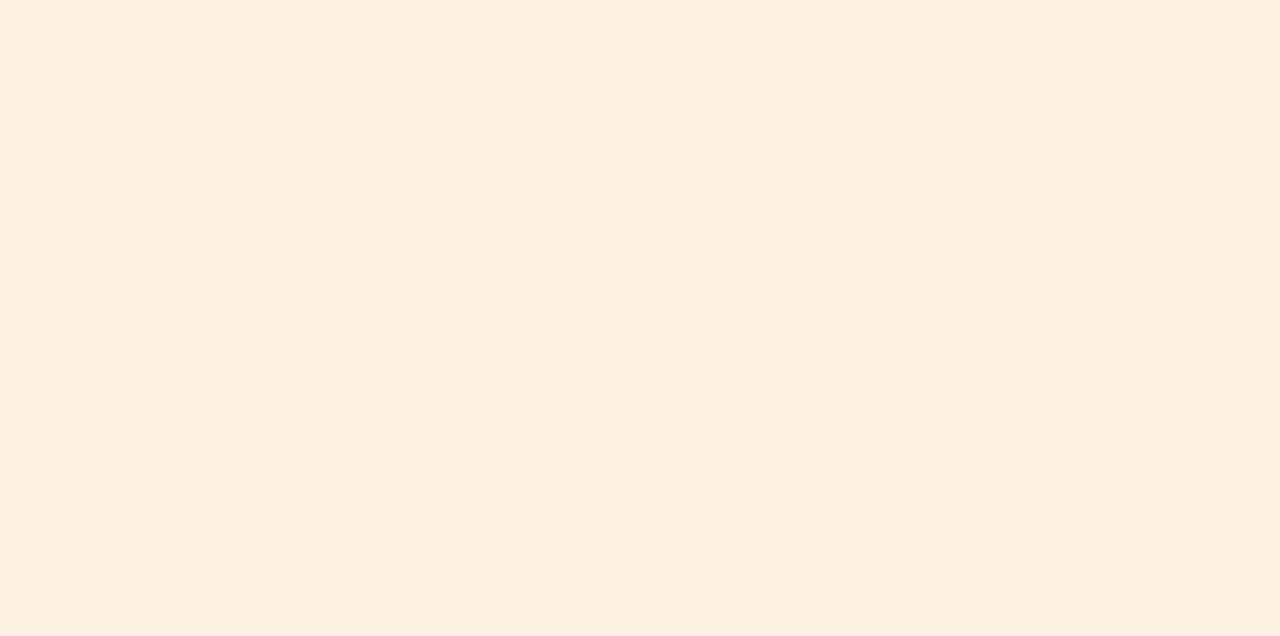
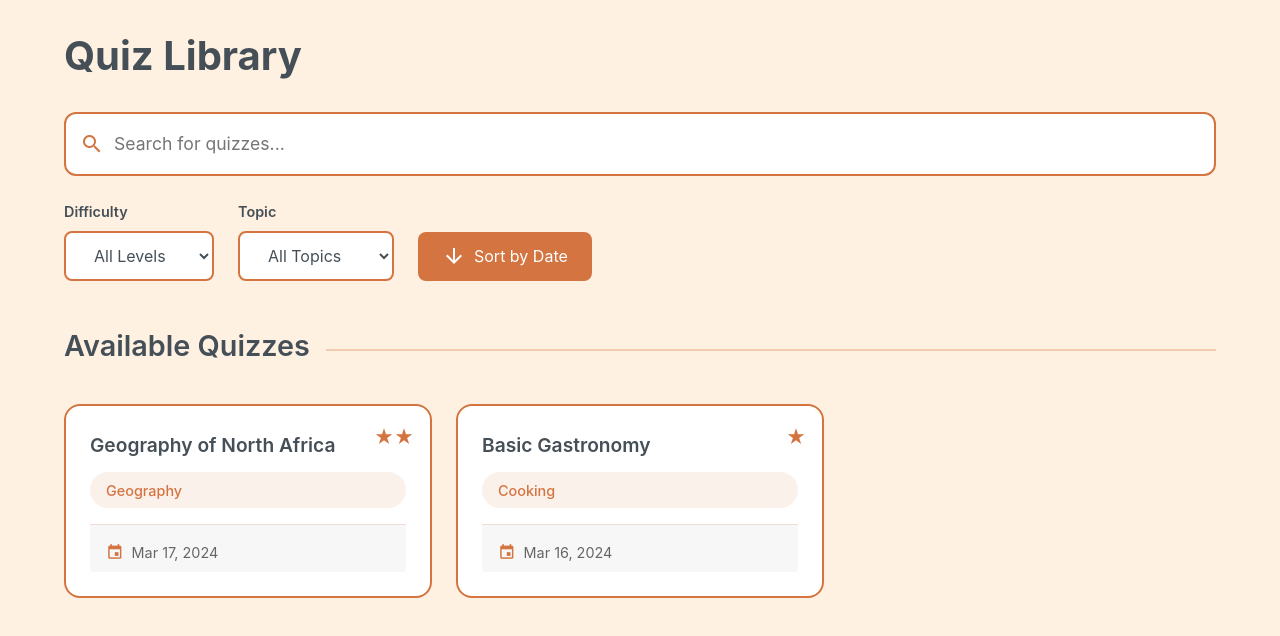
Before and after one commit to ibhiyassine/Quiz-App-Remastered, a Vue app: page /quiz in a window 1280 px wide. Before the commit this address had no page. Shown: the top 636 px of the page. Built offline with nearby package versions, Linux system fonts and the light colour scheme.

Commit message:
- Created Quiz Library view with search and filters - Added quiz cards with difficulty and topic display - Implemented routing to TakeQuizView (/quiz/:id)

```diff
--- a/src/router/index.js
+++ b/src/router/index.js
@@ -2,11 +2,13 @@ import { createRouter, createWebHistory } from 'vue-router'
 import LoginRegisterView from '@/views/LoginRegisterView.vue'
 import ProfileView from '@/views/ProfileView.vue'
 import HomeView from '@/views/HomeView.vue'
+import QuizView from '@/views/QuizView.vue'
+import TakeQuizView from '@/views/TakeQuizView.vue'
+
 const router = createRouter({
   history: createWebHistory(import.meta.env.BASE_URL),
   routes: [
     {
-
       path: '/',
       name: 'home',
       component: HomeView
@@ -25,6 +27,16 @@ const router = createRouter({
       path: '/profile/:username',
       name: 'Profile',
       component: ProfileView
+    },
+    {
+      path: '/quiz',
+      name: 'quiz',
+      component: QuizView
+    },
+    {
+      path: '/quiz/:id',
+      name: 'take-quiz',
+      component: TakeQuizView
     }
   ]
 })
--- /dev/null
+++ b/src/views/QuizView.vue
@@ -0,0 +1,378 @@
+<template>
+  <div class="quiz-view">
+    <!-- Search and Filter Section -->
+    <div class="search-filter-section">
+      <h1 class="page-title">Quiz Library</h1>
+      <div class="search-bar">
+        <i class="material-icons search-icon">search</i>
+        <input
+          type="text"
+          v-model="searchQuery"
+          placeholder="Search for quizzes..."
+          @input="filterQuizzes"
+        >
+      </div>
+
+      <div class="filters">
+        <div class="filter-group">
+          <label>Difficulty</label>
+          <select v-model="selectedDifficulty" @change="filterQuizzes">
+            <option value="">All Levels</option>
+            <option value="1">Easy</option>
+            <option value="2">Medium</option>
+            <option value="3">Hard</option>
+          </select>
+        </div>
+
+        <div class="filter-group">
+          <label>Topic</label>
+          <select v-model="selectedTopic" @change="filterQuizzes">
+            <option value="">All Topics</option>
+            <option v-for="topic in topics" :key="topic" :value="topic">
+              {{ topic }}
+            </option>
+          </select>
+        </div>
+
+        <button class="sort-btn" @click="toggleSortOrder">
+          <i class="material-icons">{{ sortAscending ? 'arrow_upward' : 'arrow_downward' }}</i>
+          Sort by Date
+        </button>
+      </div>
+    </div>
+
+    <!-- All Quizzes Section -->
+    <section class="quiz-section">
+      <div class="section-header">
+        <h2>Available Quizzes</h2>
+        <div class="section-line"></div>
+      </div>
+      <div class="quiz-grid">
+        <div
+          v-for="quiz in filteredQuizzes"
+          :key="quiz.id"
+          class="quiz-card"
+          @click="navigateToQuiz(quiz.id)"
+        >
+          <div class="difficulty-badge">
+            {{ '★'.repeat(quiz.difficulty) }}
+          </div>
+          <div class="quiz-info">
+            <span class="quiz-name">{{ quiz.name }}</span>
+            <span class="quiz-topic">{{ quiz.topic }}</span>
+          </div>
+          <div class="card-footer">
+            <span class="quiz-date">
+              <i class="material-icons">event</i>
+              {{ formatDate(quiz.date) }}
+            </span>
+          </div>
+        </div>
+      </div>
+    </section>
+  </div>
+</template>
+
+<script setup>
+import { ref, computed } from 'vue';
+import { useRouter } from 'vue-router';
+
+const router = useRouter();
+
+// test
+const quizzes = ref([
+  {
+    id: 1,
+    name: 'Geography of North Africa',
+    topic: 'Geography',
+    difficulty: 2,
+    date: new Date('2024-03-17'),
+  },
+  {
+    id: 2,
+    name: 'Basic Gastronomy',
+    topic: 'Cooking',
+    difficulty: 1,
+    date: new Date('2024-03-16'),
+  },
+]);
+
+const searchQuery = ref('');
+const selectedDifficulty = ref('');
+const selectedTopic = ref('');
+const sortAscending = ref(false);
+
+const topics = computed(() => {
+  return [...new Set(quizzes.value.map(quiz => quiz.topic))];
+});
+
+const filteredQuizzes = computed(() => {
+  let filtered = [...quizzes.value];
+
+  // Apply search filter
+  if (searchQuery.value) {
+    const query = searchQuery.value.toLowerCase();
+    filtered = filtered.filter(quiz =>
+      quiz.name.toLowerCase().includes(query) ||
+      quiz.topic.toLowerCase().includes(query)
+    );
+  }
+
+  // Apply difficulty filter
+  if (selectedDifficulty.value) {
+    filtered = filtered.filter(quiz =>
+      quiz.difficulty === parseInt(selectedDifficulty.value)
+    );
+  }
+
+  // Apply topic filter
+  if (selectedTopic.value) {
+    filtered = filtered.filter(quiz =>
+      quiz.topic === selectedTopic.value
+    );
+  }
+
+  // Apply sorting
+  filtered.sort((a, b) => {
+    return sortAscending.value
+      ? a.date - b.date
+      : b.date - a.date;
+  });
+
+  return filtered;
+});
+
+const navigateToQuiz = (quizId) => {
+  router.push(`/quiz/${quizId}`);
+};
+
+const toggleSortOrder = () => {
+  sortAscending.value = !sortAscending.value;
+};
+
+const formatDate = (date) => {
+  return new Date(date).toLocaleDateString('en-US', {
+    year: 'numeric',
+    month: 'short',
+    day: 'numeric'
+  });
+};
+</script>
+
+<style scoped>
+.quiz-view {
+  min-height: 100vh;
+  padding: 2rem 4rem;
+  background-color: #fff1e1;
+  color: #454f57;
+}
+
+.page-title {
+  font-size: 2.5rem;
+  font-weight: 700;
+  margin-bottom: 2rem;
+  color: #454f57;
+}
+
+.search-filter-section {
+  margin-bottom: 3rem;
+}
+
+.search-bar {
+  position: relative;
+  margin-bottom: 1.5rem;
+}
+
+.search-icon {
+  position: absolute;
+  left: 1rem;
+  top: 50%;
+  transform: translateY(-50%);
+  color: #d47440;
+}
+
+.search-bar input {
+  width: 100%;
+  padding: 1rem 1rem 1rem 3rem;
+  border: 2px solid #d47440;
+  border-radius: 12px;
+  background-color: white;
+  font-size: 1.1rem;
+  transition: all 0.3s ease;
+}
+
+.search-bar input:focus {
+  outline: none;
+  box-shadow: 0 0 0 3px rgba(212, 116, 64, 0.2);
+}
+
+.filters {
+  display: flex;
+  gap: 1.5rem;
+  align-items: flex-end;
+}
+
+.filter-group {
+  display: flex;
+  flex-direction: column;
+  gap: 0.5rem;
+}
+
+.filter-group label {
+  font-size: 0.9rem;
+  font-weight: 600;
+  color: #454f57;
+}
+
+.filters select {
+  padding: 0.75rem 1.5rem;
+  border: 2px solid #d47440;
+  border-radius: 8px;
+  background-color: white;
+  color: #454f57;
+  cursor: pointer;
+  font-size: 1rem;
+  min-width: 150px;
+  transition: all 0.3s ease;
+}
+
+.filters select:hover {
+  border-color: #c26636;
+}
+
+.sort-btn {
+  display: flex;
+  align-items: center;
+  gap: 0.5rem;
+  padding: 0.75rem 1.5rem;
+  background-color: #d47440;
+  color: white;
+  border: none;
+  border-radius: 8px;
+  cursor: pointer;
+  font-size: 1rem;
+  transition: all 0.3s ease;
+}
+
+.sort-btn:hover {
+  background-color: #c26636;
+  transform: translateY(-2px);
+}
+
+.section-header {
+  display: flex;
+  align-items: center;
+  gap: 1rem;
+  margin-bottom: 2rem;
+}
+
+.section-header h2 {
+  font-size: 1.8rem;
+  font-weight: 600;
+  color: #454f57;
+  white-space: nowrap;
+}
+
+.section-line {
+  height: 2px;
+  background-color: #d47440;
+  flex-grow: 1;
+  opacity: 0.3;
+}
+
+.quiz-section {
+  margin-bottom: 4rem;
+}
+
+.quiz-grid {
+  display: grid;
+  grid-template-columns: repeat(auto-fill, minmax(320px, 1fr));
+  gap: 1.5rem;
+}
+
+.quiz-card {
+  background-color: white;
+  padding: 1.5rem;
+  border-radius: 16px;
+  color: #454f57;
+  display: flex;
+  flex-direction: column;
+  gap: 1rem;
+  transition: all 0.3s ease;
+  border: 2px solid #d47440;
+  position: relative;
+  overflow: hidden;
+  cursor: pointer;
+}
+
+.quiz-card:hover {
+  transform: translateY(-5px);
+  box-shadow: 0 10px 20px rgba(212, 116, 64, 0.1);
+}
+
+.difficulty-badge {
+  position: absolute;
+  top: 1rem;
+  right: 1rem;
+  color: #d47440;
+  font-size: 1.2rem;
+}
+
+.quiz-info {
+  display: flex;
+  flex-direction: column;
+  gap: 0.75rem;
+}
+
+.quiz-name {
+  font-weight: 600;
+  font-size: 1.2rem;
+  color: #454f57;
+}
+
+.quiz-topic {
+  display: inline-block;
+  padding: 0.4rem 1rem;
+  background-color: rgba(212, 116, 64, 0.1);
+  color: #d47440;
+  border-radius: 20px;
+  font-size: 0.9rem;
+  font-weight: 500;
+}
+
+.card-footer {
+  display: flex;
+  align-items: center;
+  justify-content: space-between;
+  padding-top: 1rem;
+  border-top: 1px solid rgba(212, 116, 64, 0.2);
+}
+
+.quiz-date {
+  display: flex;
+  align-items: center;
+  gap: 0.5rem;
+  font-size: 0.9rem;
+  color: #666;
+}
+
+.quiz-date i {
+  font-size: 1.1rem;
+  color: #d47440;
+}
+
+@media (max-width: 768px) {
+  .quiz-view {
+    padding: 1rem;
+  }
+
+  .filters {
+    flex-direction: column;
+    gap: 1rem;
+  }
+
+  .filter-group, .sort-btn {
+    width: 100%;
+  }
+}
+</style>
--- /dev/null
+++ b/src/views/TakeQuizView.vue
@@ -0,0 +1,5 @@
+<template>
+  <div class="take-quiz-view">
+    <h1>Take Quiz</h1>
+  </div>
+</template>
```
